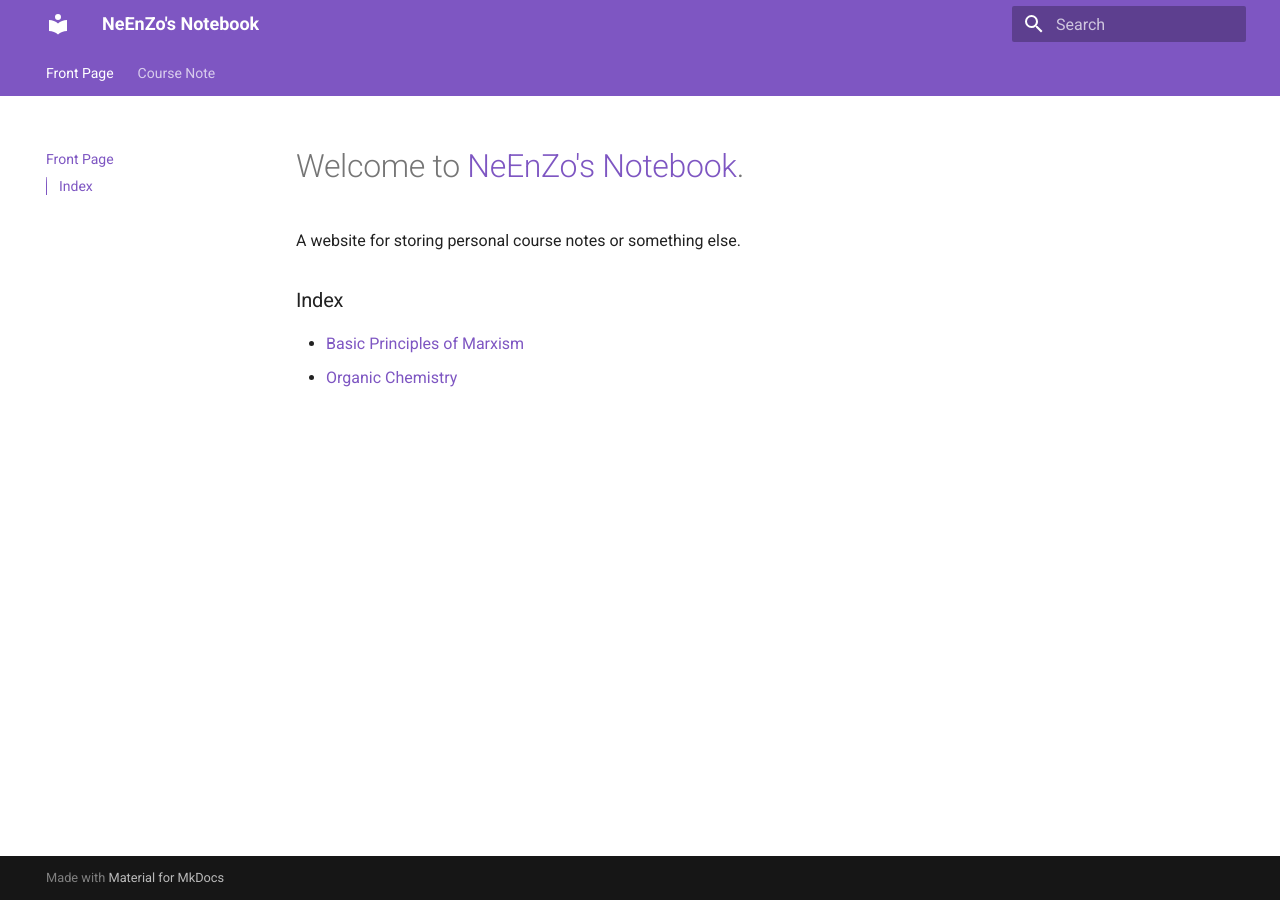
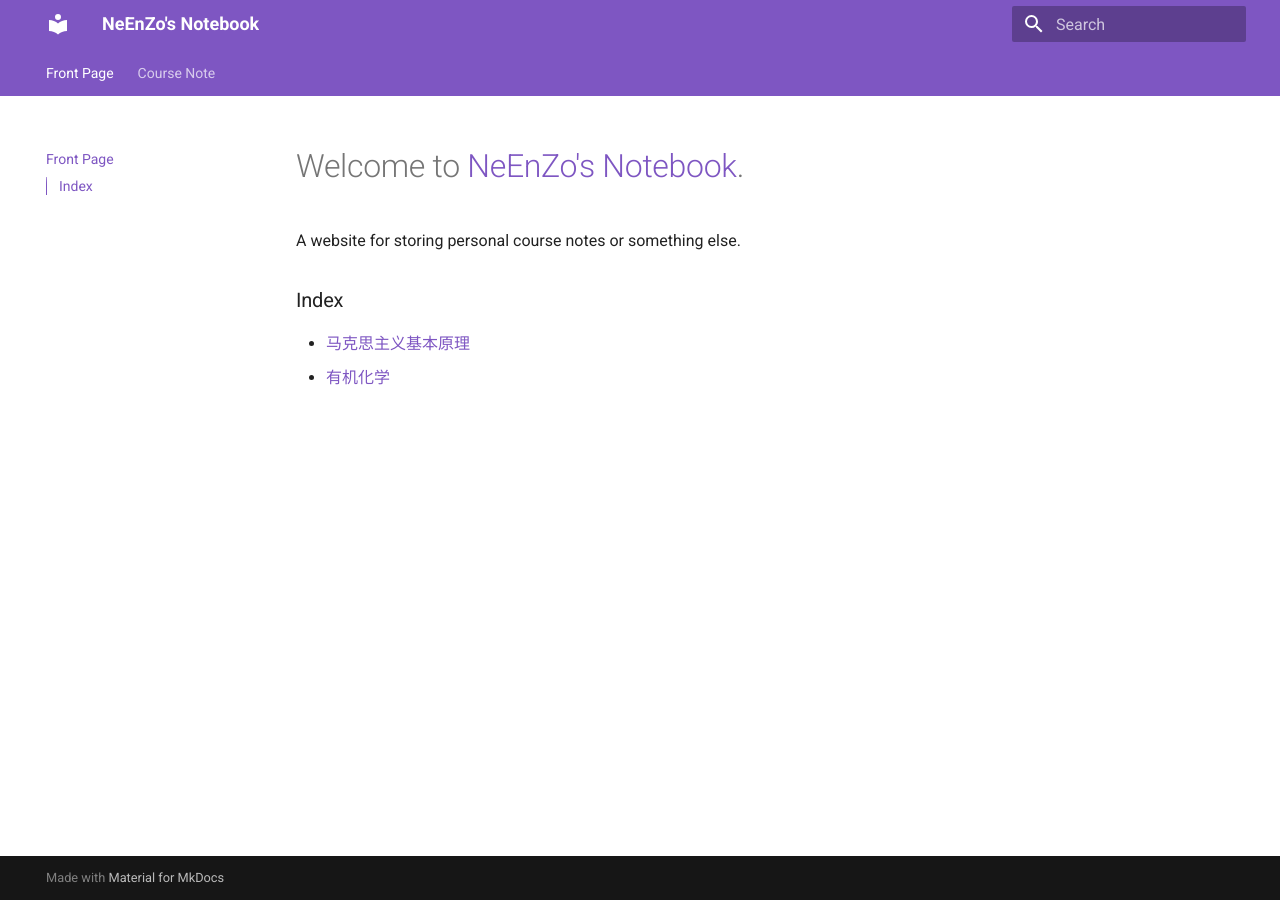
Before and after one commit to NeEnZo/notes, an MkDocs documentation site: the page built from docs/index.md, in a window 1280 px wide. Built offline with MkDocs 1.6.1 and Material for MkDocs 9.7.7, drawn with Linux system fonts in a browser that asks for light colours.

Commit message:
Update index.md

```diff
--- a/docs/index.md
+++ b/docs/index.md
@@ -4,5 +4,5 @@ A website for storing personal course notes or something else.
 
 ### Index
 
-- [Basic Principles of Marxism](notes/Basic%20Principles%20of%20Marxism.md)
-- [Organic Chemistry](notes/Organic%20Chemistry.md)
+- [马克思主义基本原理](Course%20Note/Basic%20Principles%20of%20Marxism.md)
+- [有机化学](Course%20Note/Organic%20Chemistry.md)
```
